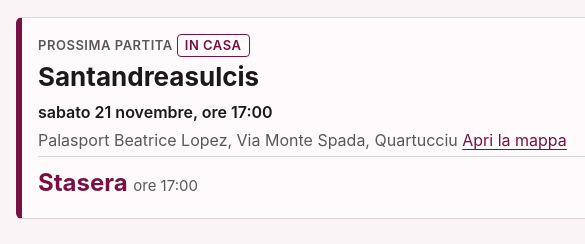
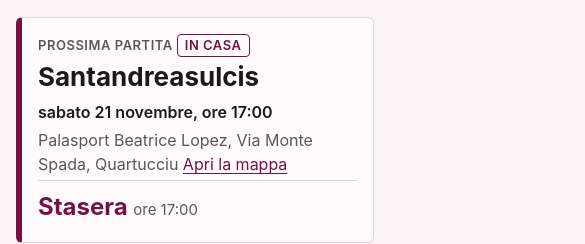
Before and after one commit to AndreaBonn/campionato-fenice-fipav-26-27, a website: page docs/index.html in a window 390 px wide. Shown: the part 93-337 px from the top of the page, 585 px wide, since content can reach past the window. Drawn offline with Linux system fonts and the light colour scheme; no server answers.

Commit message:
fix(web): keep wide tables inside their scroll wrapper on phones
main is a grid and its items defaulted to min-width auto, so the standings table widened the column and the whole page scrolled sideways at 375 px (268 px overflow on live data). A minmax(0, 1fr) column lets .table-wrap scroll instead.

Tests: rendered at 375/1280 light and dark, horizontal overflow 0 px on live data and on the 64353 fixture

```diff
--- a/docs/styles.css
+++ b/docs/styles.css
@@ -52,7 +52,7 @@ header.site { background: var(--plum); color: var(--on-plum); }
 .brand h1 { margin: 0; font-size: 1.25rem; line-height: 1.2; font-weight: 700; }
 .brand p { margin: 0; font-size: 0.875rem; opacity: 0.92; }
 
-main { padding-block: 1.25rem 2rem; display: grid; gap: 1.75rem; }
+main { padding-block: 1.25rem 2rem; display: grid; grid-template-columns: minmax(0, 1fr); gap: 1.75rem; }
 h2 { margin: 0 0 0.75rem; font-size: 1.125rem; line-height: 1.3; }
 
 .hero { background: var(--surface); border: 1px solid var(--line); border-left: 6px solid var(--plum); border-radius: var(--radius); padding: 1rem; }
```
